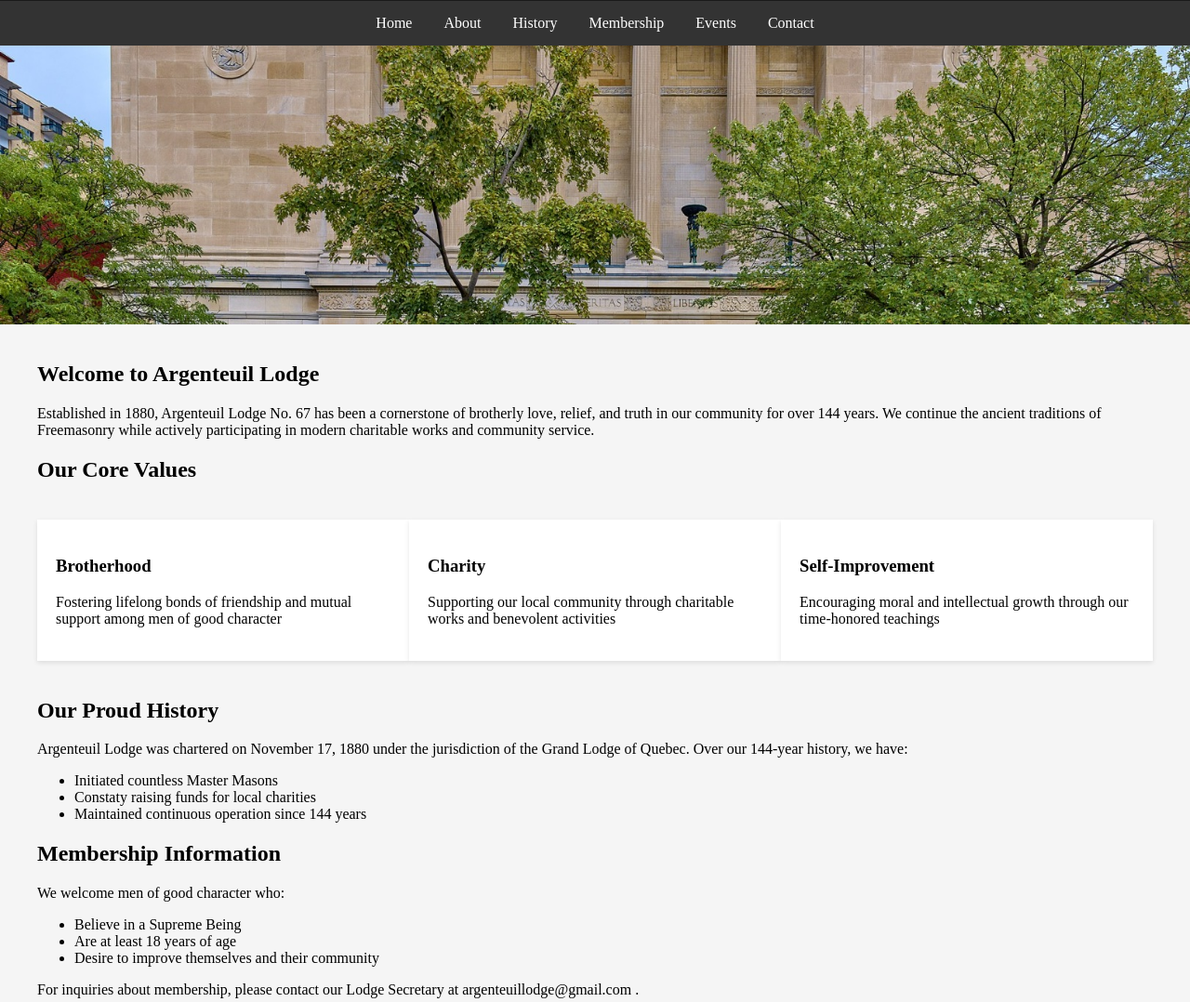
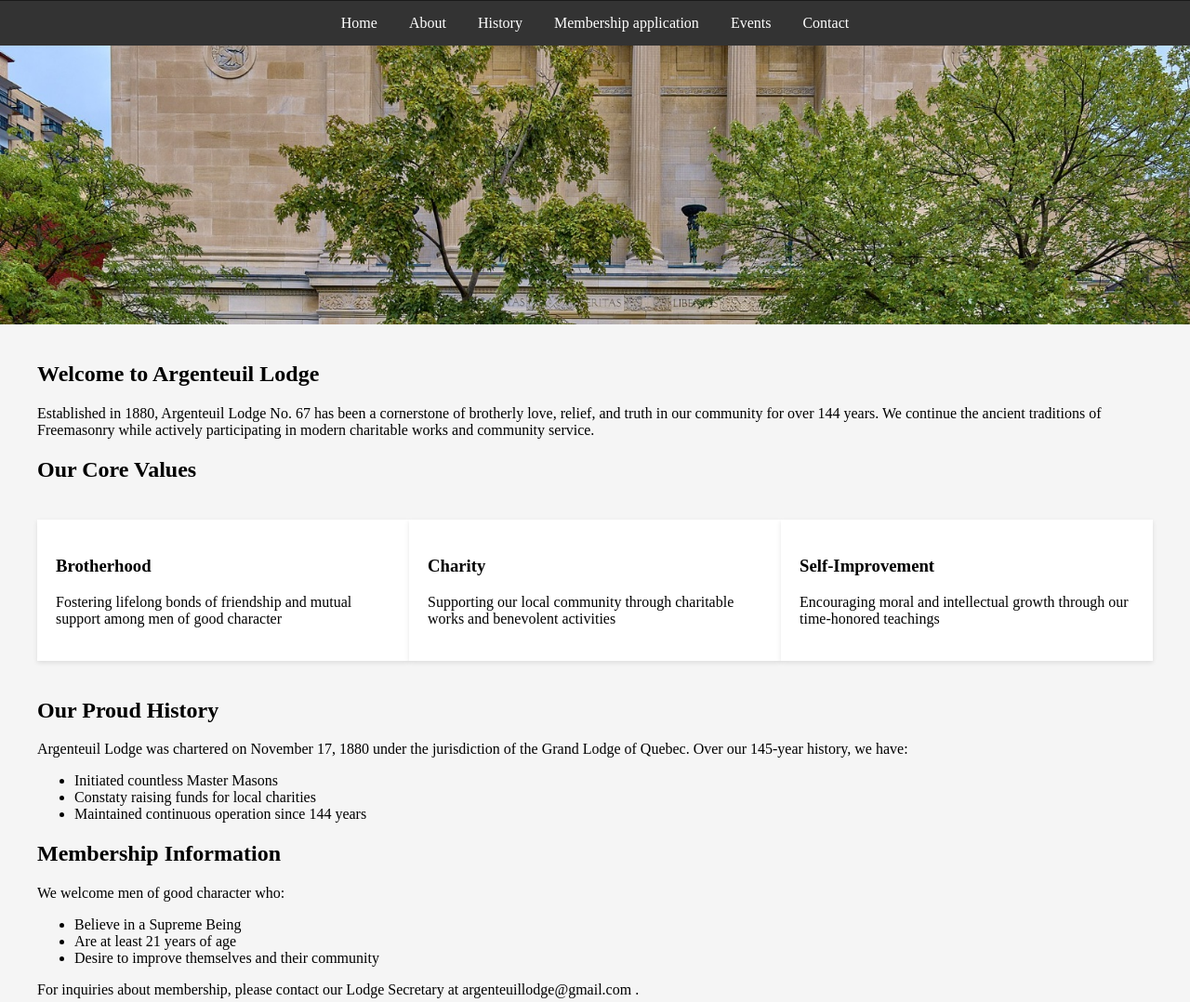
Before and after one commit to nicoduffy/Argenteuil-Lodge-67, a plain HTML site: page index.html in a window 1280 px wide. Shown: the part 222-1300 px from the top of the page at 93% size. Drawn offline with Linux system fonts and the light colour scheme.

Commit message:
Update index.html 2025-05-19
Corrrected lodge age
Remove the mailing address for now
Changed the lodge number at the botton
Changed the minimum age to 21
Changed the "Membership" section to "Membership application"

```diff
--- a/index.html
+++ b/index.html
@@ -73,7 +73,7 @@
         <a href="#home">Home</a>
         <a href="#about">About</a>
         <a href="#history">History</a>
-        <a href="#membership">Membership</a>
+        <a href="#membership">Membership application</a>
         <a href="#events">Events</a>
         <a href="#contact">Contact</a>
     </nav>
@@ -106,7 +106,7 @@
 
         <section id="history">
             <h2>Our Proud History</h2>
-            <p>Argenteuil Lodge was chartered on November 17, 1880 under the jurisdiction of the Grand Lodge of Quebec. Over our 144-year history, we have:</p>
+            <p>Argenteuil Lodge was chartered on November 17, 1880 under the jurisdiction of the Grand Lodge of Quebec. Over our 145-year history, we have:</p>
             <ul>
                 <li>Initiated countless Master Masons</li>
                 <li>Constaty raising funds for local charities</li>
@@ -114,12 +114,12 @@
             </ul>
         </section>
 
-        <section id="membership">
+        <section id="membership application">
             <h2>Membership Information</h2>
             <p>We welcome men of good character who:</p>
             <ul>
                 <li>Believe in a Supreme Being</li>
-                <li>Are at least 18 years of age</li>
+                <li>Are at least 21 years of age</li>
                 <li>Desire to improve themselves and their community</li>
             </ul>
             <p>For inquiries about membership, please contact our Lodge Secretary at argenteuillodge@gmail.com .</p>
@@ -127,8 +127,7 @@
 
         <section id="contact">
             <h2>Contact Us</h2>
-            <p>Argenteuil Lodge No. 78<br>
-            *No mailing address for the moment*<br>
+            <p>Argenteuil Lodge No. 67<br>
             Lachute, Quebec<br>
             Meeting: 3rd Monday of every month exept June, July and August<br>
             Email: argenteuillodge@gmail.com</p>
```
